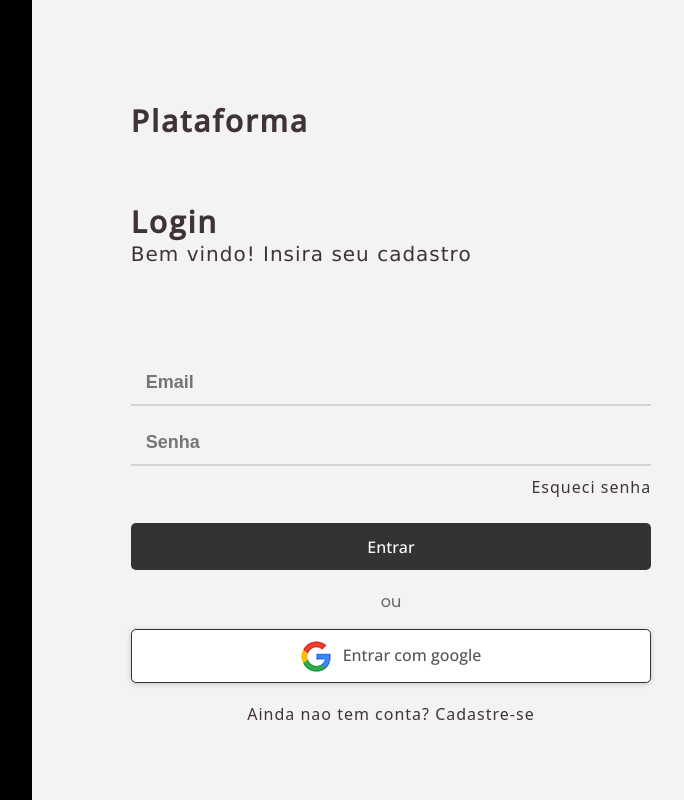
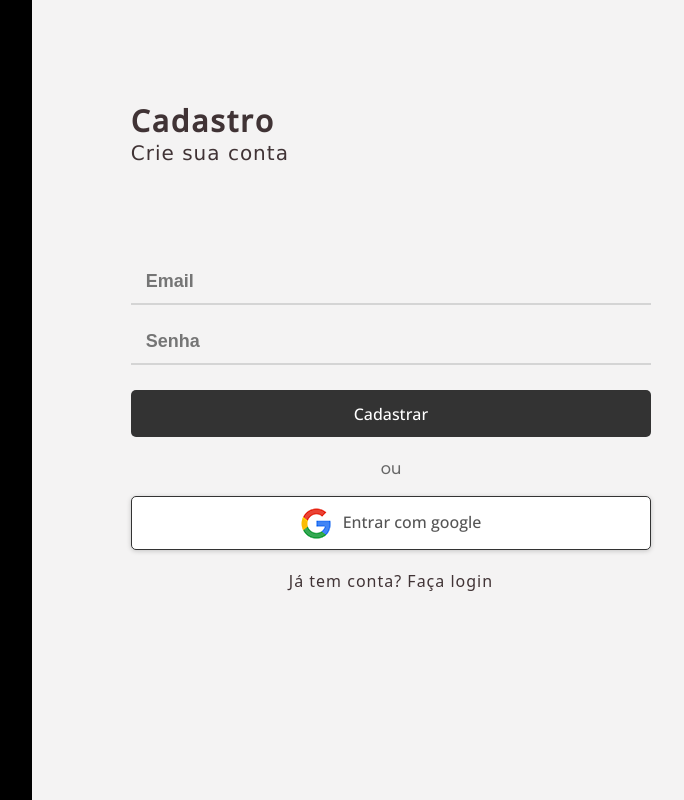
Before and after one commit to vinigabrielfeitosa/loginpage, a React (Create React App) app: page /Cadastro in a window 1280 px wide. Shown: the whole page, without its empty margins (537-1221 px from the left). Built offline with nearby package versions, Linux system fonts and the light colour scheme.

Commit message:
Elementos de Rota

```diff
--- a/package.json
+++ b/package.json
@@ -16,6 +16,7 @@
     "@types/react-dom": "^18.2.7",
     "react": "^18.2.0",
     "react-dom": "^18.2.0",
+    "react-router-dom": "^6.16.0",
     "react-scripts": "5.0.1",
     "styled-components": "^6.0.7",
     "typescript": "^4.9.5",
--- a/src/App.tsx
+++ b/src/App.tsx
@@ -1,11 +1,18 @@
 import React from "react";
+import { BrowserRouter as Router, Route, Routes } from "react-router-dom";
 import Login from "./pages/login/Login";
+import Cadastro from "./pages/cadastro/Cadastro";
 
 const App = () => {
   return (
-    <div>
-      <Login />
-    </div>
+    <Router>
+      <div>
+        <Routes>
+          <Route path="/Cadastro" element={<Cadastro />} />
+          <Route path="/" element={<Login />} />
+        </Routes>
+      </div>
+    </Router>
   );
 };
 
--- a/src/pages/cadastro/Cadastro.tsx
+++ b/src/pages/cadastro/Cadastro.tsx
@@ -11,13 +11,10 @@ const Cadastro = () => {
       <div className="login-section">
         <form className="login-form" action="/cadastro" method="post">
           <div className="aviso">
-            <h2 className="plogin">Cadasdsadsadtro</h2>
+            <h2 className="plogdin">Cadastro</h2>
             <p>Crie sua conta</p>
           </div>
           <div className="input-container">
-            <StyledInput/>
-            <StyledInput/>
-            <StyledInput/>
             <StyledInput/>
           </div>
           <StyledButton label="Cadastrar" />
@@ -25,7 +22,7 @@ const Cadastro = () => {
           <GoogleButton
            label="Entrar com google" />
           <div className="section-sign">
-            <a className="forgot-password" href="/login">
+            <a className="forgot-password" href="/Cadastro">
               Já tem conta? Faça login
             </a>
           </div>
--- a/src/pages/login/Login.tsx
+++ b/src/pages/login/Login.tsx
@@ -17,7 +17,7 @@ const Login = () => {
           </div>
           <div className="input-container">
           <StyledInput/>
-            <a className="forgot-password" href="../Cadastro/Cadastro.tsx">
+            <a className="forgot-password" href="/Cadastro">
               Esqueci senha
             </a>
           </div>
@@ -26,7 +26,7 @@ const Login = () => {
           <GoogleButton
            label="Entrar com google" />
           <div className="section-sign">
-          <a className="forgot-password" href="../Cadastro/Cadastro.tsx">
+          <a className="forgot-password" href="/Cadastro">
             Ainda nao tem conta? Cadastre-se
           </a>
           </div>
```
Also changed, not shown: 1 other file (tests, documents, lock files or other folders).
